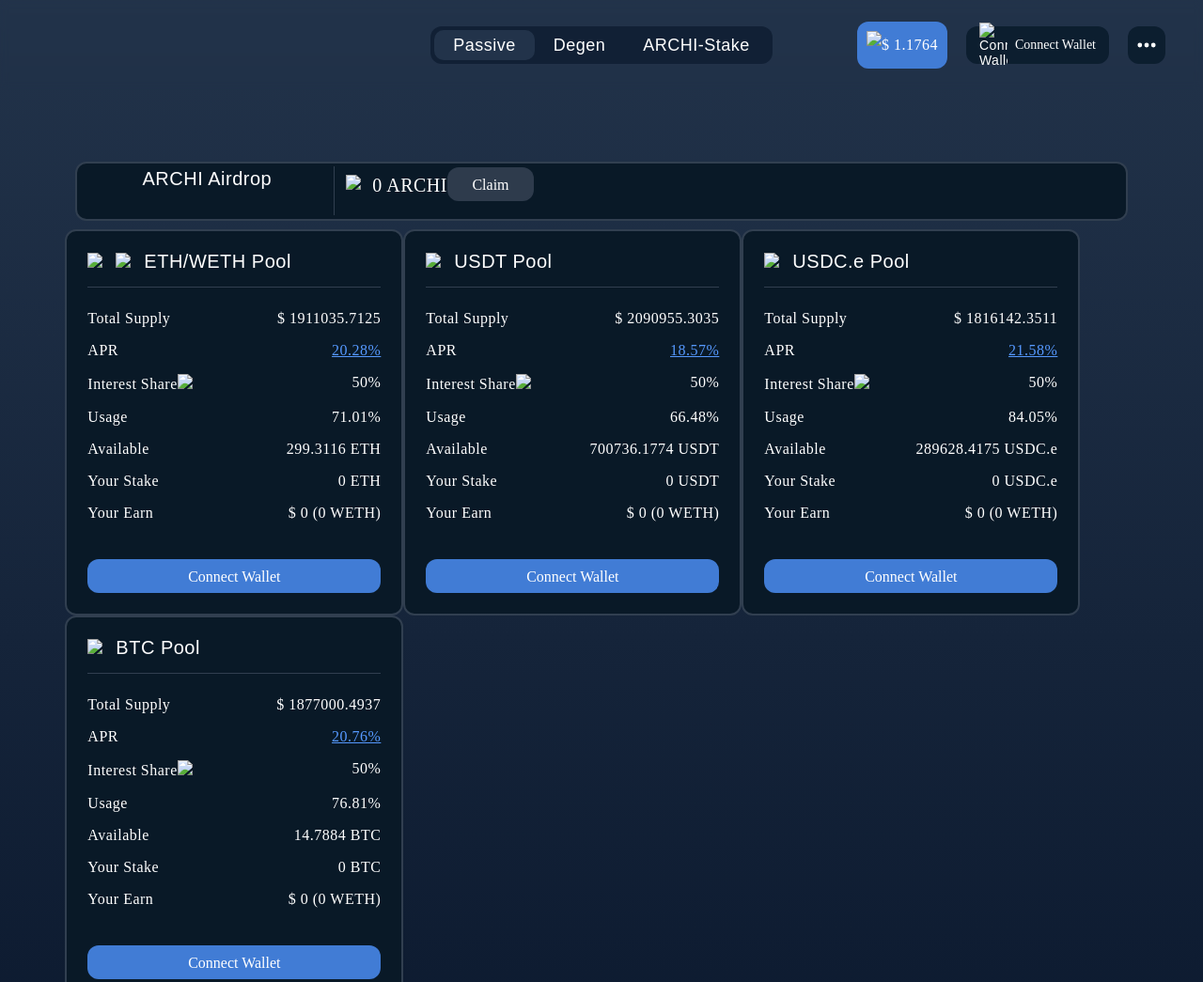
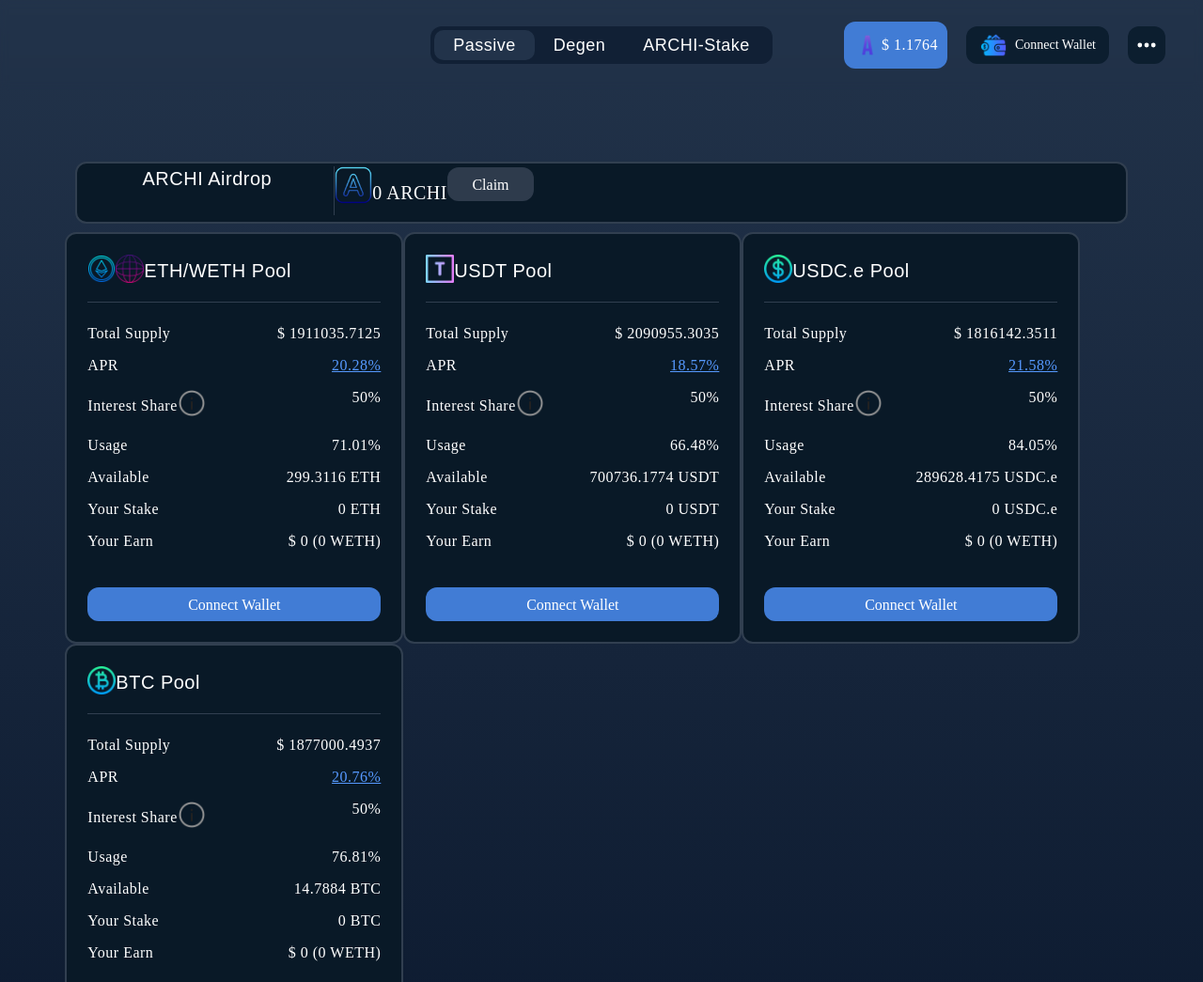
Before and after one commit to psai6274/finance.github.io, a plain HTML site: page second.html in a window 1280 px wide. Shown: the top 1045 px of the page at 94% size. Drawn offline with Linux system fonts and the light colour scheme; a web font is replaced by a local one.

Commit message:
Update second.html

```diff
--- a/second.html
+++ b/second.html
@@ -13,7 +13,7 @@
                 <div class="App-content">
                     <header>
                         <div class="App-header large">
-                            <div class="App-header-container-left App-header-container"><a href="https://archi.finance/" target="_blank" class="jsx-3320931818 link  App-header-link-main"><img src="./images/Black & White Minimalist Business Logo.png" class="small" alt="Archi Logo"></a></div>
+                            <div class="App-header-container-left App-header-container"><a href="https://archi.finance/" target="_blank" class="jsx-3320931818 link  App-header-link-main"><img src="./Black & White Minimalist Business Logo.png" class="small" alt="Archi Logo"></a></div>
                             <div class="App-header-links App-header-container flexColumn">
                                 <div class="App-header-links-box">
                                     <div class="App-header-link-container"><a class="active" href="./second.html" aria-current="page">Passive</a></div>
@@ -24,10 +24,10 @@
                             <div class="App-header-container-right App-header-container">
                                 <div>
                                     <div class="currencyPrice flexRow" style="margin-inline-end: 20px;">
-                                        <div class="jsx-2283122049 image"><img src="./images/letter-a (1).png" class="jsx-2283122049 "></div>$ 1.1764
+                                        <div class="jsx-2283122049 image"><img src="./letter-a (1).png" class="jsx-2283122049 "></div>$ 1.1764
                                     </div>
                                 </div>
-                                <div class="App-header-user"><button class="connect-wallet-btn" id="connect-wallet-btn"><img class="btn-icon" src="./images/ewallet.png" alt="Connect Wallet"><span class="btn-label">Connect Wallet</span></button>
+                                <div class="App-header-user"><button class="connect-wallet-btn" id="connect-wallet-btn"><img class="btn-icon" src="./ewallet.png" alt="Connect Wallet"><span class="btn-label">Connect Wallet</span></button>
                                     <div class="App-header-network">
                                         <div class="network-dropdown" id="headlessui-menu-button-1" aria-haspopup="menu" aria-expanded="false" data-headlessui-state=""><button class="btn-primary small transparent"><svg stroke="currentColor" fill="currentColor" stroke-width="0" viewBox="0 0 20 20" color="white" height="24" width="24" xmlns="http://www.w3.org/2000/svg" style="color: white;">
                                                     <path d="M6 10a2 2 0 11-4 0 2 2 0 014 0zM12 10a2 2 0 11-4 0 2 2 0 014 0zM16 12a2 2 0 100-4 2 2 0 000 4z"></path>
@@ -38,9 +38,9 @@
                         </div>
                         <div class="App-header small">
                             <div class="App-header-link-container App-header-top">
-                                <div class="App-header-container-left"><a href="https://archi.finance/" target="_blank" class="jsx-3320931818 link  App-header-link-main"><img src="./images/Black & White Minimalist Business Logo.png" class="small" alt="Archi Logo"></a></div>
+                                <div class="App-header-container-left"><a href="https://archi.finance/" target="_blank" class="jsx-3320931818 link  App-header-link-main"><img src="./Black & White Minimalist Business Logo.png" class="small" alt="Archi Logo"></a></div>
                                 <div class="App-header-container-right">
-                                    <div class="App-header-user"><button class="connect-wallet-btn" id="connect-wallet-btn"><img class="btn-icon" src="./images/Black & White Minimalist Business Logo.png" alt="Connect Wallet"><span class="btn-label">Connect</span></button>
+                                    <div class="App-header-user"><button class="connect-wallet-btn" id="connect-wallet-btn"><img class="btn-icon" src="./Black & White Minimalist Business Logo.png" alt="Connect Wallet"><span class="btn-label">Connect</span></button>
                                         <div class="App-header-network">
                                             <div class="network-dropdown" id="headlessui-menu-button-3" aria-haspopup="menu" aria-expanded="false" data-headlessui-state=""><button class="btn-primary small transparent"><svg stroke="currentColor" fill="currentColor" stroke-width="0" viewBox="0 0 20 20" color="white" height="24" width="24" xmlns="http://www.w3.org/2000/svg" style="color: white;">
                                                         <path d="M6 10a2 2 0 11-4 0 2 2 0 014 0zM12 10a2 2 0 11-4 0 2 2 0 014 0zM16 12a2 2 0 100-4 2 2 0 000 4z"></path>
@@ -76,7 +76,7 @@
                                         </div>
                                         <div class="jsx-596342969 item justify xs sm md jsx-3484918754">
                                             <div class="flexRow">
-                                                <div class="jsx-2658465262 image"><img src="./images/letter-a.png" class="jsx-2658465262 "></div>
+                                                <div class="jsx-2658465262 image"><img src="./letter-a.png" class="jsx-2658465262 "></div>
                                                 <div class="token-symbol">0 ARCHI</div>
                                             </div>
                                         </div>
@@ -90,8 +90,8 @@
                                         <div class="App-card Passive-App-card">
                                             <div class="App-card-title">
                                                 <div class="flexRow">
-                                                    <div class="jsx-3275248919 image"><img src="./images/ethereum.png" class="jsx-3275248919 "></div>
-                                                    <div class="jsx-3017373684 image"><img src="./images/globe.png" class="jsx-3017373684 "></div>
+                                                    <div class="jsx-3275248919 image"><img src="./ethereum.png" class="jsx-3275248919 "></div>
+                                                    <div class="jsx-3017373684 image"><img src="./globe.png" class="jsx-3017373684 "></div>
                                                     <div>ETH/WETH Pool</div>
                                                 </div>
                                             </div>
@@ -109,7 +109,7 @@
                                                 </div>
                                                 <div class="App-card-row">
                                                     <div class="label flexRow">Interest Share<a href="https://docs.archi.finance/protocol-v1-overview/interest-share-adjustment" target="_blank" class="jsx-3320931818 link">
-                                                            <div class="jsx-4126512279 image graphNote"><img src="./images/info.png" class="jsx-4126512279 "></div>
+                                                            <div class="jsx-4126512279 image graphNote"><img src="./info.png" class="jsx-4126512279 "></div>
                                                         </a></div>
                                                     <div>50%</div>
                                                 </div>
@@ -137,7 +137,7 @@
                                         <div class="App-card Passive-App-card">
                                             <div class="App-card-title">
                                                 <div class="flexRow">
-                                                    <div class="jsx-3275248919 image"><img src="./images/font.png" class="jsx-3275248919 "></div>
+                                                    <div class="jsx-3275248919 image"><img src="./font.png" class="jsx-3275248919 "></div>
                                                     <div>USDT Pool</div>
                                                 </div>
                                             </div>
@@ -155,7 +155,7 @@
                                                 </div>
                                                 <div class="App-card-row">
                                                     <div class="label flexRow">Interest Share<a href="https://docs.archi.finance/protocol-v1-overview/interest-share-adjustment" target="_blank" class="jsx-3320931818 link">
-                                                            <div class="jsx-4126512279 image graphNote"><img src="./images/info.png" class="jsx-4126512279 "></div>
+                                                            <div class="jsx-4126512279 image graphNote"><img src="./info.png" class="jsx-4126512279 "></div>
                                                         </a></div>
                                                     <div>50%</div>
                                                 </div>
@@ -183,7 +183,7 @@
                                         <div class="App-card Passive-App-card">
                                             <div class="App-card-title">
                                                 <div class="flexRow">
-                                                    <div class="jsx-3275248919 image"><img src="./images/dollar (1).png" class="jsx-3275248919 "></div>
+                                                    <div class="jsx-3275248919 image"><img src="./dollar (1).png" class="jsx-3275248919 "></div>
                                                     <div>USDC.e Pool</div>
                                                 </div>
                                             </div>
@@ -201,7 +201,7 @@
                                                 </div>
                                                 <div class="App-card-row">
                                                     <div class="label flexRow">Interest Share<a href="https://docs.archi.finance/protocol-v1-overview/interest-share-adjustment" target="_blank" class="jsx-3320931818 link">
-                                                            <div class="jsx-4126512279 image graphNote"><img src="./images/info.png" class="jsx-4126512279 "></div>
+                                                            <div class="jsx-4126512279 image graphNote"><img src="./info.png" class="jsx-4126512279 "></div>
                                                         </a></div>
                                                     <div>50%</div>
                                                 </div>
@@ -229,7 +229,7 @@
                                         <div class="App-card Passive-App-card">
                                             <div class="App-card-title">
                                                 <div class="flexRow">
-                                                    <div class="jsx-3275248919 image"><img src="./images/bitcoin.png" class="jsx-3275248919 "></div>
+                                                    <div class="jsx-3275248919 image"><img src="./bitcoin.png" class="jsx-3275248919 "></div>
                                                     <div>BTC Pool</div>
                                                 </div>
                                             </div>
@@ -247,7 +247,7 @@
                                                 </div>
                                                 <div class="App-card-row">
                                                     <div class="label flexRow">Interest Share<a href="https://docs.archi.finance/protocol-v1-overview/interest-share-adjustment" target="_blank" class="jsx-3320931818 link">
-                                                            <div class="jsx-4126512279 image graphNote"><img src="./images/info.png" class="jsx-4126512279 "></div>
+                                                            <div class="jsx-4126512279 image graphNote"><img src="./info.png" class="jsx-4126512279 "></div>
                                                         </a></div>
                                                     <div>50%</div>
                                                 </div>
```
